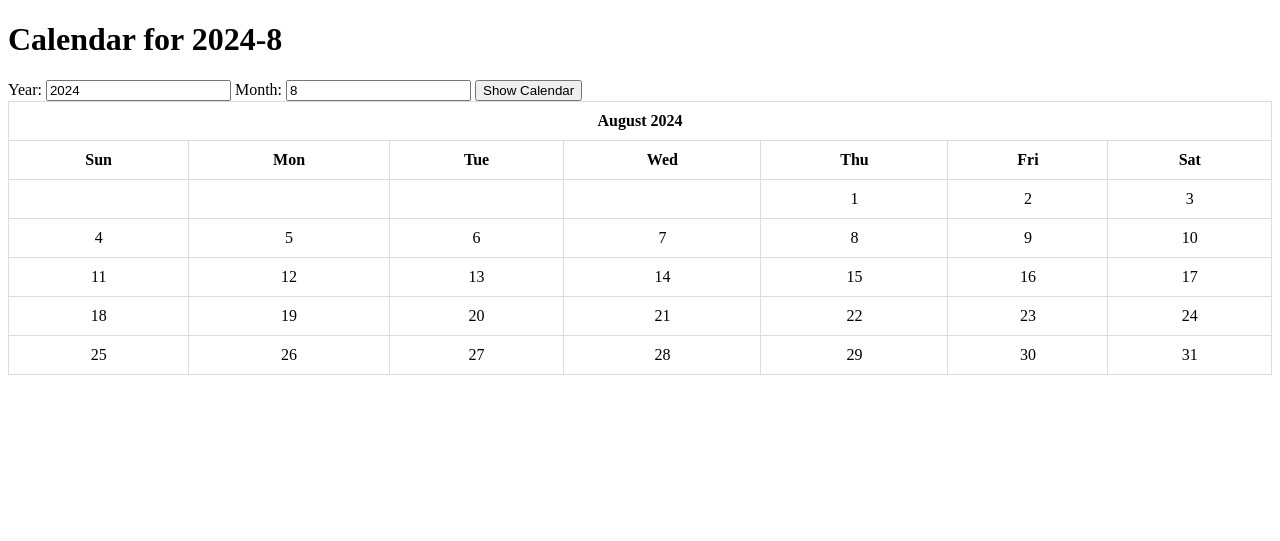
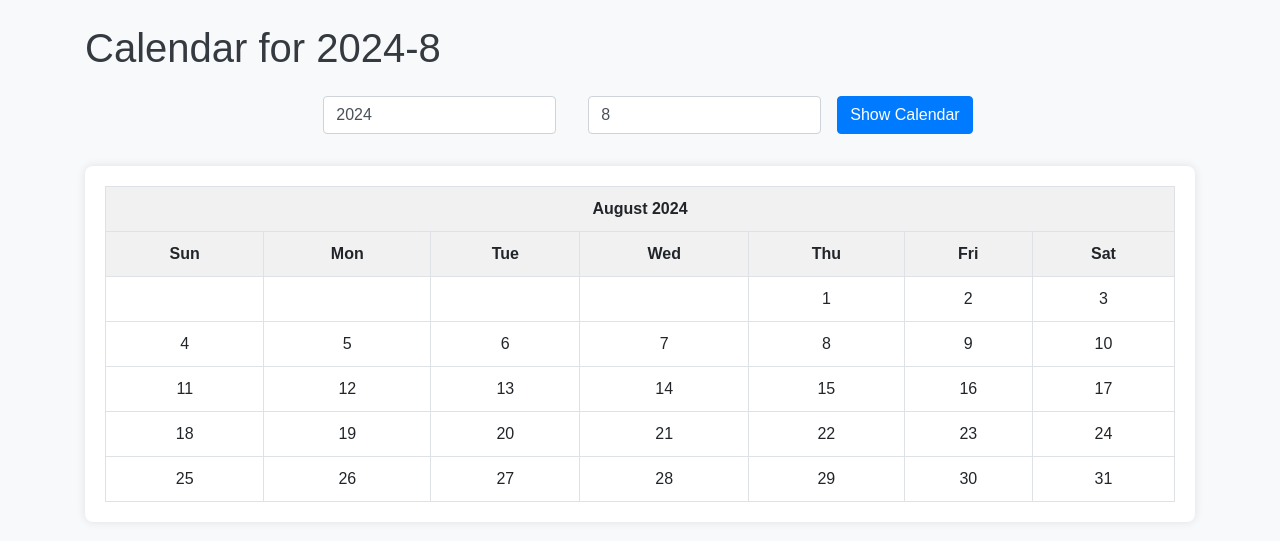
Before and after one commit to rossmcmahan/Calendar, a Flask app: page / in a window 1280 px wide. Shown: the top 541 px of the page. Run offline with Flask 3, Linux system fonts and the light colour scheme; some libraries are stand-ins or nearby versions.

Commit message:
flask integration

```diff
--- /dev/null
+++ b/calendar_app/static/css/styles.css
@@ -0,0 +1,36 @@
+body {
+    font-family: Arial, sans-serif;
+    background-color: #f8f9fa;
+}
+
+h1 {
+    color: #343a40;
+}
+
+.form-inline {
+    display: flex;
+    justify-content: center;
+}
+
+.calendar {
+    margin: 20px auto;
+    padding: 20px;
+    background-color: #ffffff;
+    border-radius: 8px;
+    box-shadow: 0 0 10px rgba(0, 0, 0, 0.1);
+}
+
+table {
+    width: 100%;
+    border-collapse: collapse;
+}
+
+th, td{
+    padding: 10px;
+    text-align: center;
+    border: 1px solid #dee2e6;
+}
+
+th {
+    background-color: #f1f1f1;
+}
--- a/calendar_app/templates/calendar.html
+++ b/calendar_app/templates/calendar.html
@@ -3,8 +3,10 @@
     <head>
         <meta charset="utf-8">
         <meta name="viewport" content="width=device-width, initial-scale=1, shrink-to-fit=no">
+        <link href="https://stackpath.bootstrapcdn.com/bootstrap/4.5.2/css/bootstrap.min.css" rel="stylesheet">
+        <link href="{{ url_for('static', filename='css/styles.css') }}" rel="stylesheet">
         <title>Calendar</title>
-        <style>
+<!--        <style>
             table {
                 width: 100%;
                 border-collapse: collapse;
@@ -14,10 +16,30 @@
                 text-align: center;
                 border: 1px solid #ddd;
             	}
-        </style>
+        </style>-->
     </head>
     <body>
-        <h1>Calendar for {{ year }}-{{ month }}</h1>
+        <div class="container">
+            <h1 class="mt-4">Calendar for {{ year }}-{{ month }}</h1>
+            <form method="POST" class="form-inline my-4">
+                <div class="form-group mx-sm-3 mb-2">
+                    <label for="year" class="sr-only">Year</label>
+                    <input type="number" class="form-control" id="year" name="year" value="{{ year }}" placeholder="Year">
+                </div>
+                <div class="form-group mx-sm-3 mb-2">
+                    <label for="month" class="sr-only">Month</label>
+                    <input type="number" class="form-control" id="month" name="month" value="{{ month }}" placeholder="Month">
+                </div>
+                <button type="submit" class="btn btn-primary mb-2">Show Calendar</button>
+            </form>
+            <div class="calendar">
+                {{ calendar|safe }}
+            </div>
+        </div>
+        <script src="https://code.jquery.com/jquery-3.5.1.slim.min.js"></script>
+        <script src="httos://cdn.jsdelivr.net/npm/@popperjs/core@2.5.2/dist/umd/popper.min.js"></script>
+        <script src="https://stackpath.bootstrapcdn.com/bootstrap/4.5.2./js/bootstrap.min.js"></script>
+       <!-- <h1>Calendar for {{ year }}-{{ month }}</h1>
         <form method="POST">
             <label for="year">Year:</label>
             <input type="number" id="year" name="year" value="{{ year }}">
@@ -27,6 +49,6 @@
         </form>
         <div>
             {{ calendar|safe }}
-        </div>
+        </div>-->
     </body>
 </html>
```
Also changed, not shown: 1 other file.
